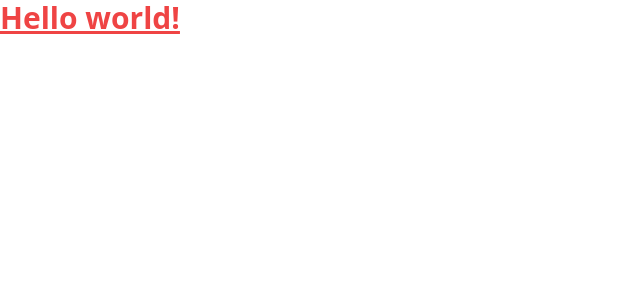
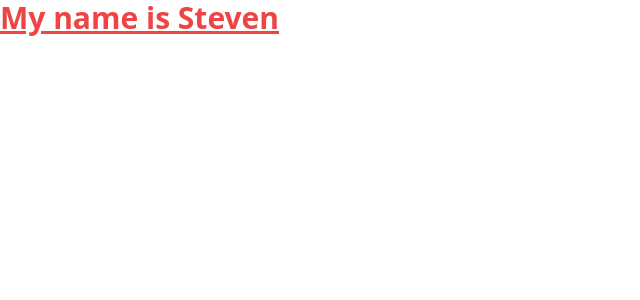
Before and after one commit to Xldivin/StevenGym, a Next.js app: page / in a window 1280 px wide. Shown: the top 300 px of the page, without its empty margins (0-640 px from the left). Built offline with nearby package versions, Linux system fonts and the light colour scheme.

Commit message:
added ft-dev

```diff
--- a/pages/index.js
+++ b/pages/index.js
@@ -3,7 +3,7 @@ export default function Home() {
   return (
     <>
     <h1 className="text-3xl font-bold underline text-red-500">
-    Hello world!
+    My name is Steven
   </h1>
     </>
   )
```
